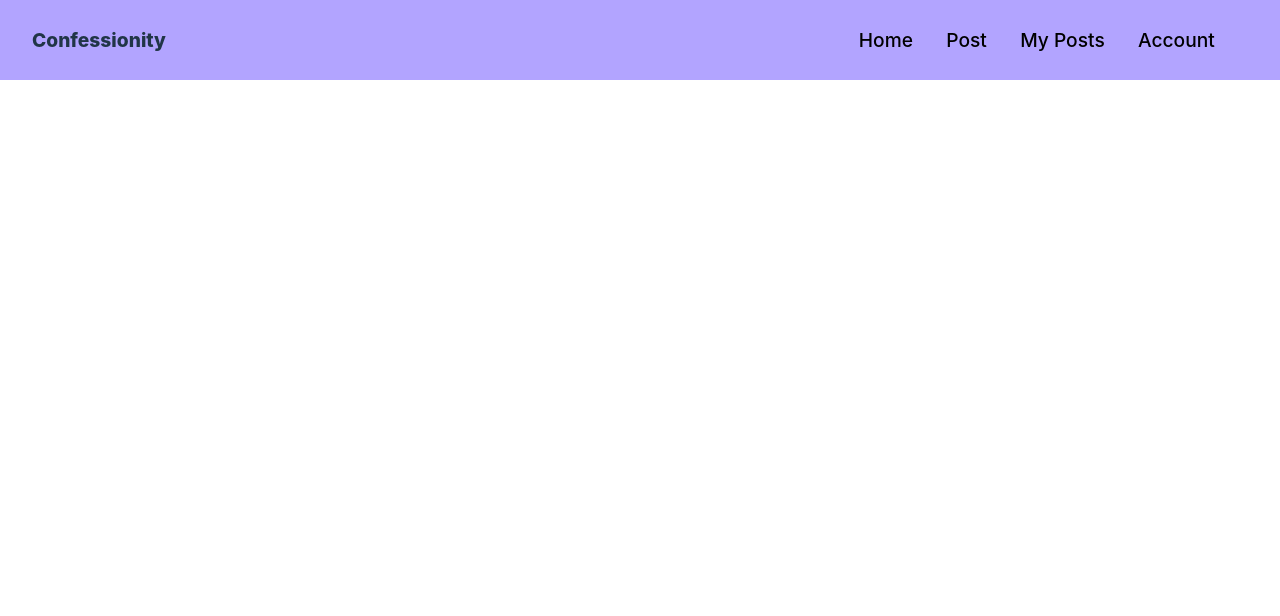
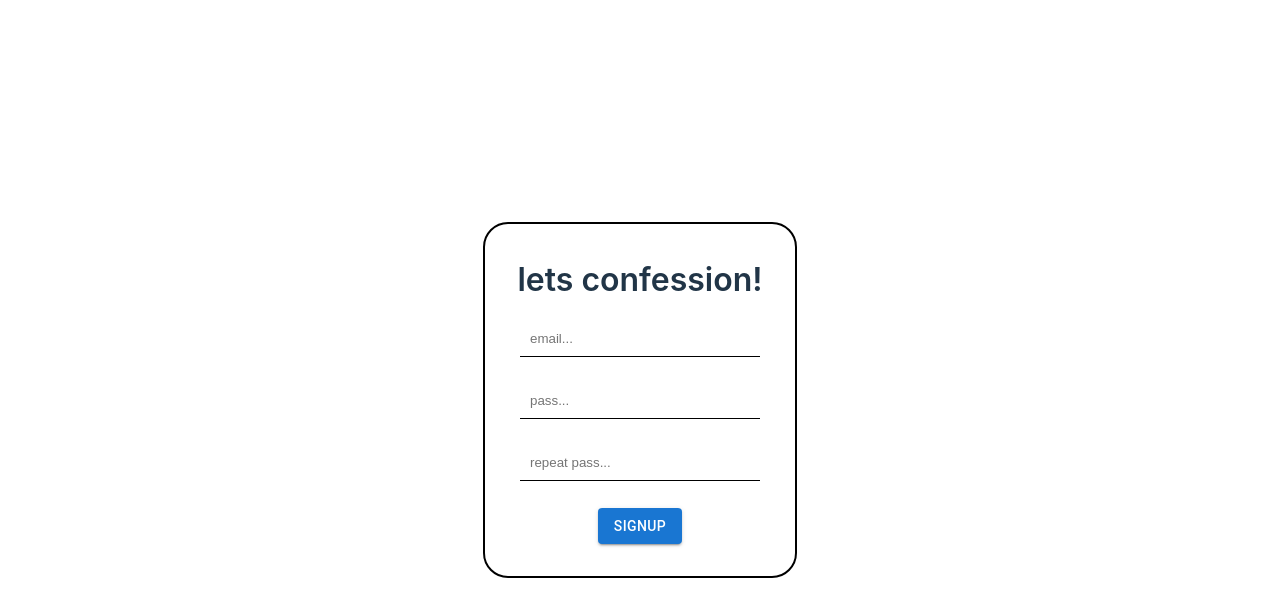
Before and after one commit to Riponz/confessionity-react-sem-6-p, a React (Vite) app: page /signup in a window 1280 px wide. Shown: the top 616 px of the page. Built offline with nearby package versions, Linux system fonts and the light colour scheme.

Commit message:
new pages

```diff
--- a/src/App.jsx
+++ b/src/App.jsx
@@ -1,24 +1,26 @@
-import { Route, Routes } from 'react-router-dom'
-import './App.css'
-import Navbar from './Components/Navbar'
-import Account from './Pages/Account'
-import Home from './Pages/Home'
-import Myposts from './Pages/Myposts'
-import Post from './Pages/Post'
+import { Route, Routes } from "react-router-dom";
+import "./App.css";
+import Navbar from "./Components/Navbar";
+import Account from "./Pages/Account";
+import Home from "./Pages/Home";
+import Myposts from "./Pages/Myposts";
+import Post from "./Pages/Post";
+import Login from "./Pages/Login";
+import Signup from "./Pages/Signup";
 
 function App() {
-
   return (
     <div className="App">
-      <Navbar/>
       <Routes>
-        <Route path='/' element={ <Home/> }/>
-        <Route path='/post/' element={ <Post/> }/>
-        <Route path='/my-posts/' element={ <Myposts/> }/>
-        <Route path='/accounts/' element={ <Account/> }/>
+        <Route path="/signup" element={<Signup />} />
+        <Route path="/login" element={<Login />} />
+        <Route path="/" element={<Home />} />
+        <Route path="/post/" element={<Post />} />
+        <Route path="/my-posts/" element={<Myposts />} />
+        <Route path="/accounts/" element={<Account />} />
       </Routes>
     </div>
-  )
+  );
 }
 
-export default App
+export default App;
--- a/src/Pages/Account.jsx
+++ b/src/Pages/Account.jsx
@@ -1,8 +1,12 @@
 import React from 'react'
+import Navbar from '../Components/Navbar'
 
 function Account() {
   return (
+    <>
+    <Navbar/>
     <div>Account</div>
+    </>
   )
 }
 
--- /dev/null
+++ b/src/Pages/Home.css
@@ -0,0 +1,30 @@
+.home{
+    width: auto;
+    display: flex;
+    flex-direction: column;
+    align-items: center;
+}
+
+.all-posts{
+    margin-top: 2rem;
+    padding: 20px;
+    width: 80rem;
+    height: max-content;
+    border: 2px solid black;
+    border-radius: 20px;
+}
+
+.post-info{
+    display: flex;
+    flex-direction: column;
+    justify-content: flex-start;
+}
+
+.username{
+    font-size: large;
+    font-weight: 700;
+}
+
+.time{
+    font-size: small;
+}
--- a/src/Pages/Home.jsx
+++ b/src/Pages/Home.jsx
@@ -1,8 +1,41 @@
 import React from 'react'
+import './Home.css'
+import Navbar from '../Components/Navbar'
 
 function Home() {
   return (
-    <div>Home</div>
+    <>
+    <Navbar/>
+    <div className='home'>
+      <div className="all-posts">
+        <div className="post-info">
+          <span className='username'>username</span>
+          <span className='time'>09:00</span>
+        </div>
+        <div className="post-content">
+          Lorem ipsum dolor sit amet consectetur adipisicing elit. Quia, esse quibusdam molestias in ratione sequi reprehenderit cupiditate, tempore consectetur architecto, ducimus fuga accusantium sint. Molestias aperiam laudantium sapiente architecto aut tempore quo natus vel eius repellendus corporis porro ipsum inventore earum tempora voluptatem saepe neque, alias excepturi eveniet. Recusandae at eum non consequuntur id sit minus ipsum repellendus assumenda nulla, ipsam incidunt debitis ipsa inventore esse perferendis. Accusamus, porro. Harum consectetur perspiciatis ex ea nemo temporibus quaerat quisquam excepturi neque voluptatibus beatae fugiat recusandae, eum quia rerum, repellat, quidem incidunt. Accusamus corrupti ipsam ad illo deserunt voluptatibus exercitationem atque perspiciatis.
+        </div>
+      </div>
+      <div className="all-posts">
+        <div className="post-info">
+        <span className='username'>username</span>
+          <span className='time'>09:00</span>
+        </div>
+        <div className="post-content">
+          Lorem ipsum dolor sit amet consectetur adipisicing elit. Quia, esse quibusdam molestias in ratione sequi reprehenderit cupiditate
+        </div>
+      </div>
+      <div className="all-posts">
+        <div className="post-info">
+        <span className='username'>username</span>
+          <span className='time'>09:00</span>
+        </div>
+        <div className="post-content">
+          Lorem ipsum dolor sit amet consectetur adipisicing elit. Quia, esse quibusdam molestias in ratione sequi reprehenderit cupiditate, tempore consectetur architecto, ducimus fuga accusantium sint. Molestias aperiam laudantium sapiente architecto aut tempore quo natus vel eius repellendus corporis porro ipsum inventore earum tempora voluptatem saepe neque, alias excepturi eveniet. Recusandae at eum non consequuntur id sit minus ipsum repellendus assumenda nulla, ipsam incidunt debitis ipsa inventore esse perferendis. Accusamus, porro. Harum consectetur perspiciatis ex ea nemo temporibus quaerat quisquam excepturi neque voluptatibus beatae fugiat recusandae, eum quia rerum, repellat, quidem incidunt. Accusamus corrupti ipsam ad illo deserunt voluptatibus exercitationem atque perspiciatis.
+        </div>
+      </div>
+    </div>
+    </>
   )
 }
 
--- /dev/null
+++ b/src/Pages/Login.css
@@ -0,0 +1,40 @@
+.login{
+    width: auto;
+    height: 100vh;
+    display: flex;
+    align-items: center;
+    justify-content: center;
+}
+
+.login-form{
+    border: 2px solid black;
+    border-radius: 25px;
+    padding: 2rem;
+    display: flex;
+    flex-direction: column;
+    align-items: center;
+}
+
+.hero{
+    font-size: xx-large;
+    font-weight: 600;
+    margin-bottom: 0.3rem;
+}
+
+.details{
+    display: flex;
+    flex-direction: column;
+    align-items: center;
+}
+
+.email, .pass {
+    width: 15rem;
+    margin: 0.8rem 0;
+    padding: 10px;
+    border: none;
+    border-bottom: 1px solid black;
+}
+
+.btn{
+    margin-top: 0.9rem;
+}
--- /dev/null
+++ b/src/Pages/Login.jsx
@@ -0,0 +1,22 @@
+import React from 'react'
+import './Login.css'
+import { Button } from '@mui/material'
+
+function Login() {
+  return (
+    <div className='login'>
+        <div className='login-form'>
+            <div className="hero">welcome back!</div>
+            <div className="details">
+                <input className='email' type="email" placeholder='email...' />
+                <input className='pass' type="password" placeholder='pass...' />
+            </div>
+            <div className="btn">
+            <Button variant="contained">login</Button>
+            </div>
+        </div>
+    </div>
+  )
+}
+
+export default Login
--- /dev/null
+++ b/src/Pages/Myposts.css
@@ -0,0 +1,37 @@
+.myposts{
+    width: auto;
+    display: flex;
+    flex-direction: column;
+    align-items: center;
+    /* justify-content: ; */
+}
+
+.all-posts{
+    margin-top: 2rem;
+    padding: 20px;
+    width: 80rem;
+    height: max-content;
+    border: 2px solid black;
+    border-radius: 20px;
+}
+
+.post-info{
+    display: flex;
+    flex-direction: column;
+    justify-content: flex-start;
+}
+
+.username{
+    font-size: large;
+    font-weight: 700;
+}
+
+.time{
+    font-size: small;
+}
+
+.post-delete{
+    padding-top: 10px;
+    display: flex;
+    justify-content: flex-end;
+}
--- a/src/Pages/Myposts.jsx
+++ b/src/Pages/Myposts.jsx
@@ -1,9 +1,52 @@
-import React from 'react'
+import React from "react";
+import "./Myposts.css";
+import { Button } from "@mui/material";
+import { createTheme, ThemeProvider } from "@mui/material/styles";
+import Navbar from "../Components/Navbar";
 
 function Myposts() {
+  const theme = createTheme({
+    palette: {
+      delete: {
+        main: "#F13E3E",
+      },
+    },
+  });
+
   return (
-    <div>Myposts</div>
-  )
+    <>
+    <Navbar/>
+    <div className="myposts">
+      <div className="all-posts">
+        <div className="post-info">
+          <span className="username">username</span>
+          <span className="time">09:00</span>
+        </div>
+        <div className="post-content">
+          Lorem ipsum dolor sit amet consectetur adipisicing elit. Quia, esse
+          quibusdam molestias in ratione sequi reprehenderit cupiditate, tempore
+          consectetur architecto, ducimus fuga accusantium sint. Molestias
+          aperiam laudantium sapiente architecto aut tempore quo natus vel eius
+          repellendus corporis porro ipsum inventore earum tempora voluptatem
+          saepe neque, alias excepturi eveniet. Recusandae at eum non
+          consequuntur id sit minus ipsum repellendus assumenda nulla, ipsam
+          incidunt debitis ipsa inventore esse perferendis. Accusamus, porro.
+          Harum consectetur perspiciatis ex ea nemo temporibus quaerat quisquam
+          excepturi neque voluptatibus beatae fugiat recusandae, eum quia rerum,
+          repellat, quidem incidunt. Accusamus corrupti ipsam ad illo deserunt
+          voluptatibus exercitationem atque perspiciatis.
+        </div>
+        <div className="post-delete">
+          <ThemeProvider theme={theme}>
+            <Button variant="contained">
+              Delete
+            </Button>
+          </ThemeProvider>
+        </div>
+      </div>
+    </div>
+    </>
+  );
 }
 
-export default Myposts
+export default Myposts;
--- a/src/Pages/Post.jsx
+++ b/src/Pages/Post.jsx
@@ -2,6 +2,7 @@ import React from 'react'
 import './Post.css'
 import { Button } from '@mui/material'
 import { createTheme, ThemeProvider,  } from '@mui/material/styles';
+import Navbar from '../Components/Navbar';
 
 
 
@@ -16,6 +17,8 @@ function Post() {
       });
 
   return (
+    <>
+    <Navbar/>
     <div className='post'>
         <div className="post-create">
         <textarea className='textarea' id="post" cols="120" rows="20" placeholder='write your post here...'></textarea>
@@ -26,6 +29,7 @@ function Post() {
         </ThemeProvider>
         </div>
     </div>
+    </>
   )
 }
 
--- /dev/null
+++ b/src/Pages/Signup.css
@@ -0,0 +1,40 @@
+.signup{
+    width: auto;
+    height: 100vh;
+    display: flex;
+    align-items: center;
+    justify-content: center;
+}
+
+.signup-form{
+    border: 2px solid black;
+    border-radius: 25px;
+    padding: 2rem;
+    display: flex;
+    flex-direction: column;
+    align-items: center;
+}
+
+.hero{
+    font-size: xx-large;
+    font-weight: 600;
+    margin-bottom: 0.3rem;
+}
+
+.details{
+    display: flex;
+    flex-direction: column;
+    align-items: center;
+}
+
+.email, .pass, .confirmpass {
+    width: 15rem;
+    margin: 0.8rem 0;
+    padding: 10px;
+    border: none;
+    border-bottom: 1px solid black;
+}
+
+.btn{
+    margin-top: 0.9rem;
+}
--- /dev/null
+++ b/src/Pages/Signup.jsx
@@ -0,0 +1,23 @@
+import React from 'react'
+import './Signup.css'
+import { Button } from '@mui/material'
+
+function Signup() {
+  return (
+    <div className='signup'>
+        <div className='signup-form'>
+            <div className="hero">lets confession!</div>
+            <div className="details">
+                <input className='email' type="email" placeholder='email...' />
+                <input className='pass' type="password" placeholder='pass...' />
+                <input className='confirmpass' type="password" placeholder='repeat pass...' />
+            </div>
+            <div className="btn">
+            <Button variant="contained">signup</Button>
+            </div>
+        </div>
+    </div>
+  )
+}
+
+export default Signup
```
